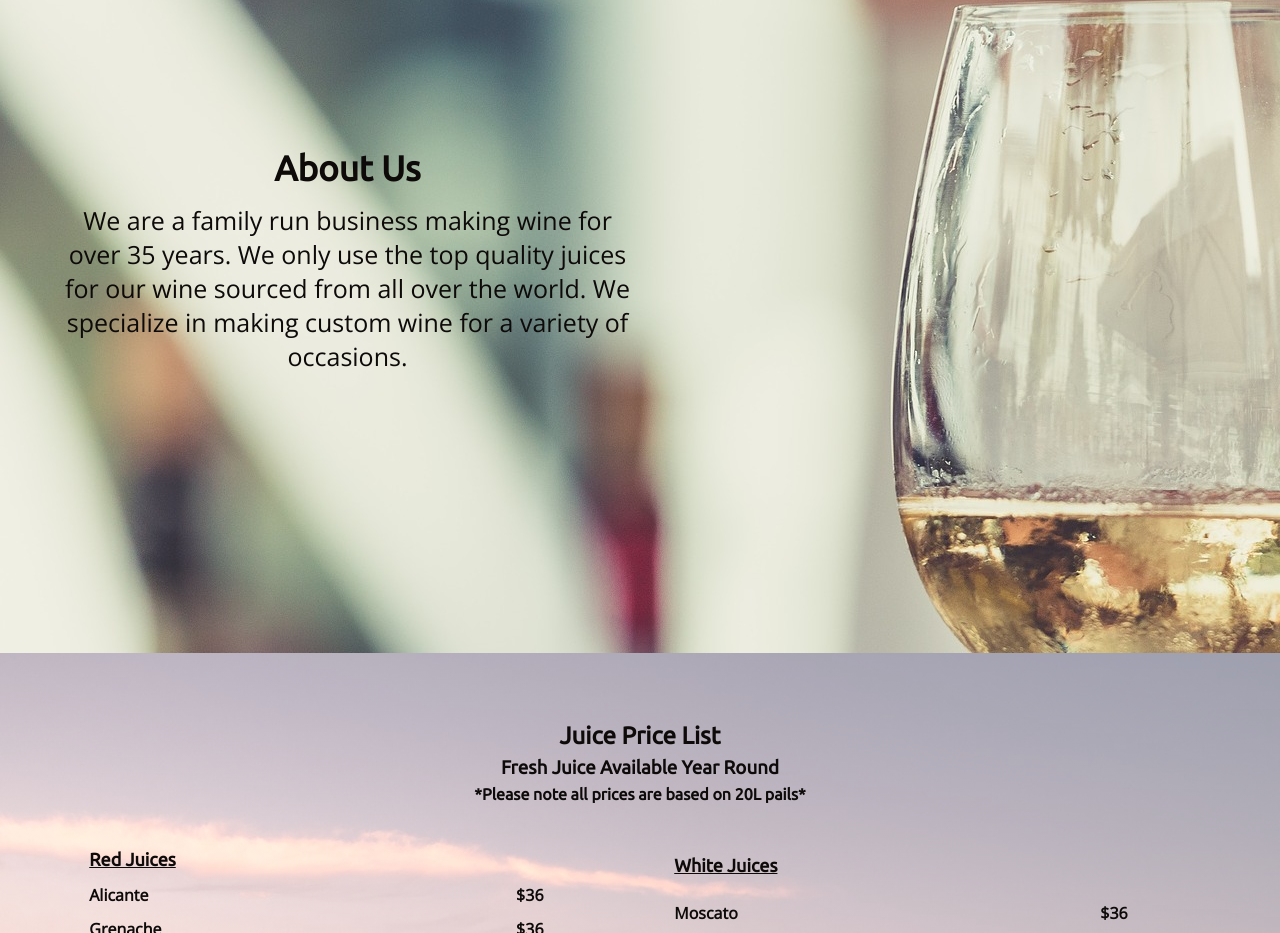
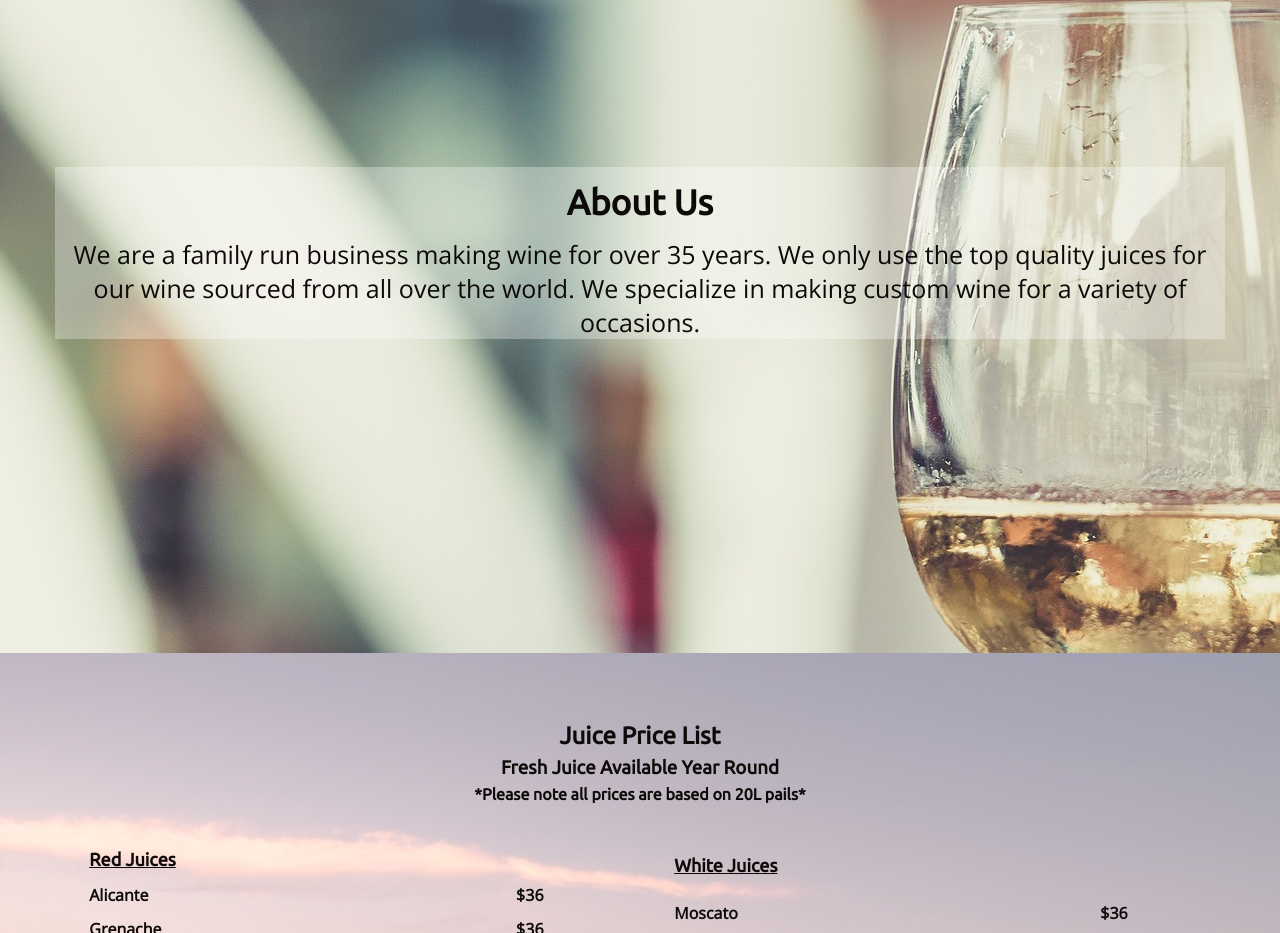
Before and after one commit to Parris-Moscuzza-Creations/NapaValleyWineCellars, a website: page index.html in a window 1280 px wide. Shown: the part 947-1880 px from the top of the page. Drawn offline with nearby package versions, Linux system fonts and the light colour scheme; a web font is replaced by a local one.

Commit message:
began fixing hard to read text

```diff
--- a/dev/styles/partials/_aboutUs.scss
+++ b/dev/styles/partials/_aboutUs.scss
@@ -8,14 +8,13 @@
 	align-items: center;
 	text-align: center;
 	flex-wrap: wrap;
+}
+
+.aboutContent{
 	h2{
-		width: 50%;
 		font-size: 35px;
 		line-height: 2;
 	}
+	font-size: 25px;
+	background: rgba(255,255,255,0.3);
 }
-
-.aboutContent{
-	width: 50%;
-	font-size: 25px;
-}
--- a/index.html
+++ b/index.html
@@ -43,8 +43,9 @@
 
 	<section id="aboutUs">
 		<div class="wrapper">
-			<h2>About Us</h2>
+			<!-- <h2>About Us</h2> -->
 			<div class="aboutContent">
+				<h2>About Us</h2>
 				<p>We are a family run business making wine for over 35 years.  We only use the top quality juices for our wine sourced from all over the world. We specialize in making custom wine for a variety of occasions.</p>
 			</div>
 		</div>
```
Also changed, not shown: public/styles/styles.css.
